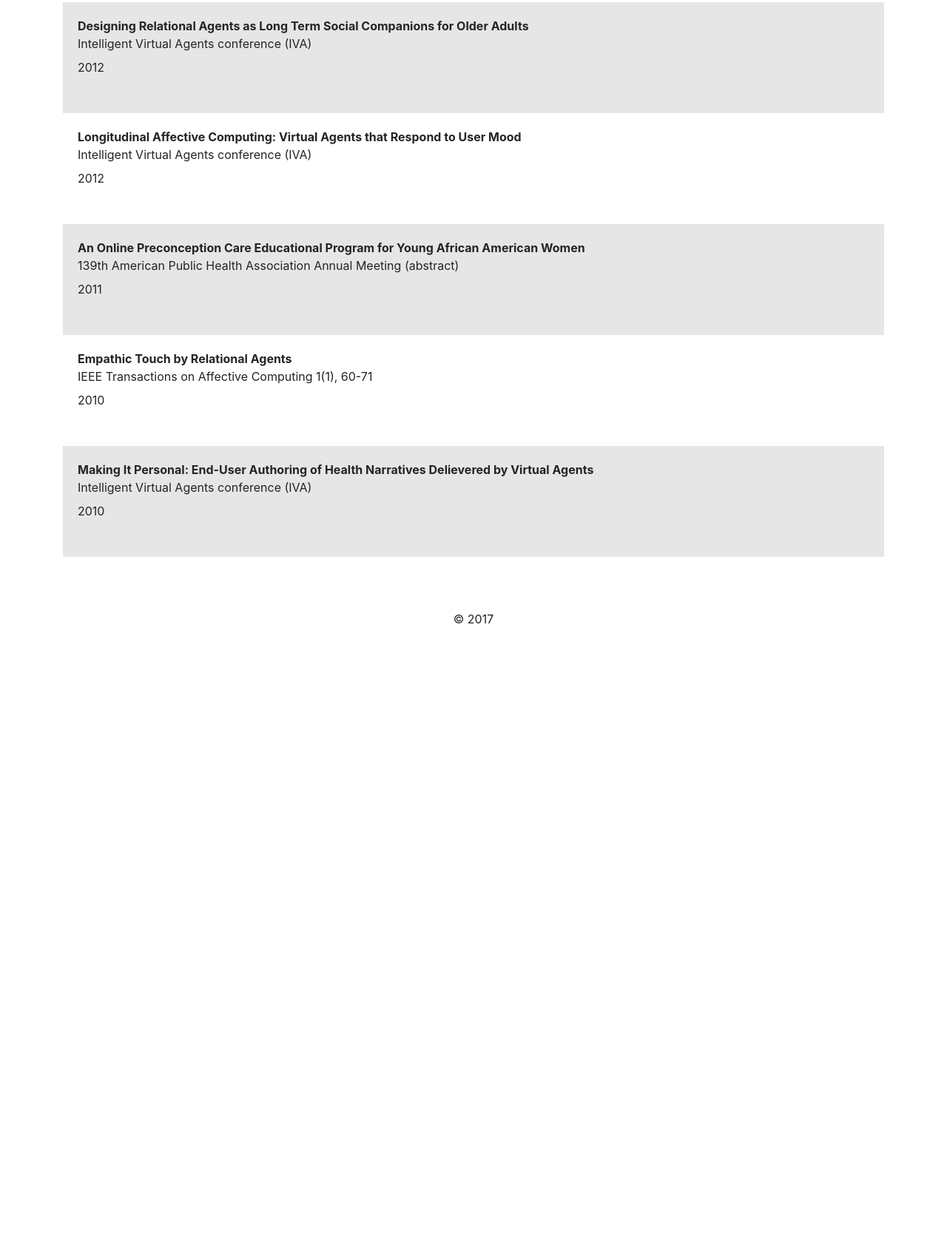
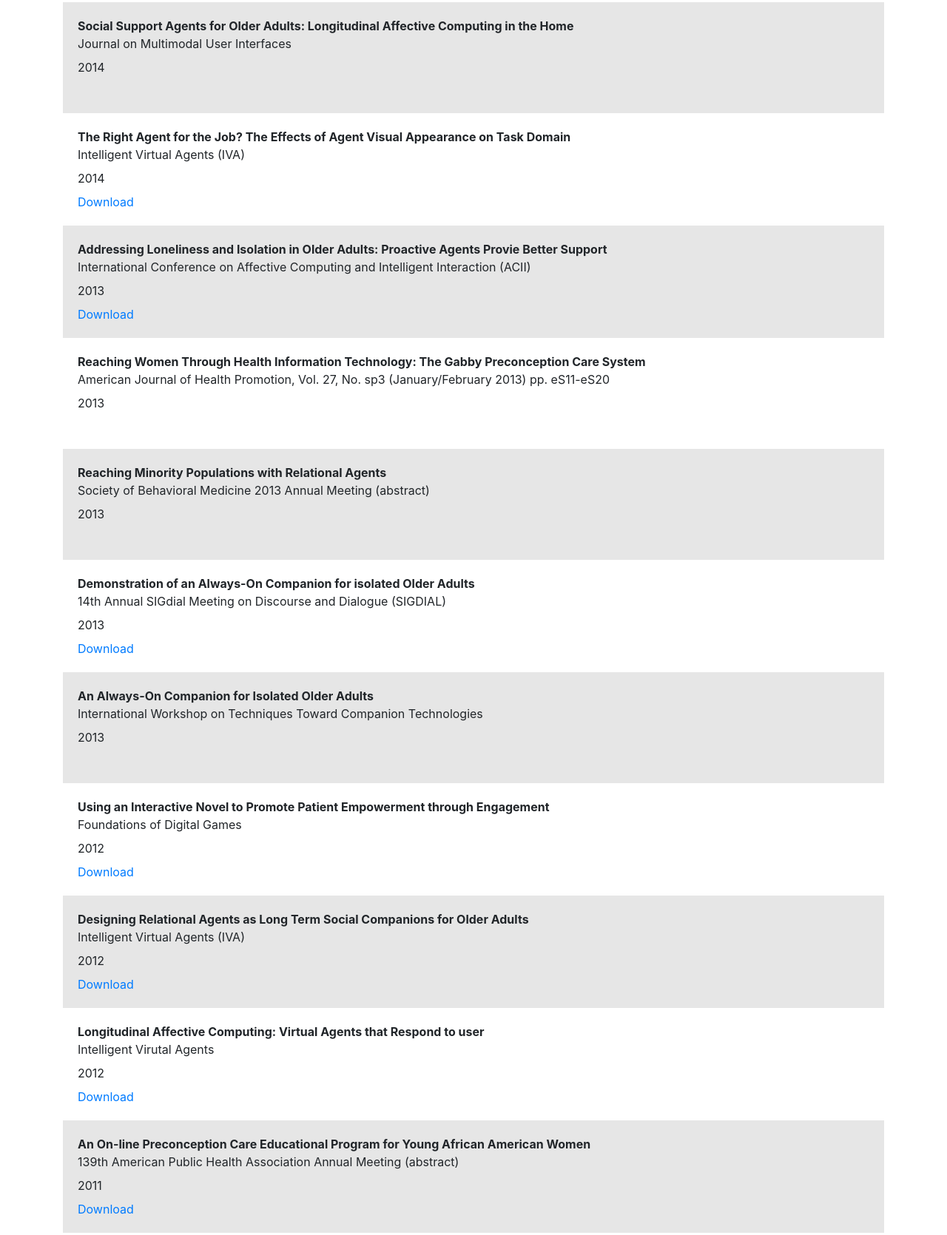
Before and after one commit to lring/lring.github.io, a plain HTML site: page publications.html in a window 1280 px wide. Shown: the part 1055-2725 px from the top of the page at 74% size. Before the commit the page ends 1920 px from the top, so only its background shows below. Drawn offline with nearby package versions, Linux system fonts and the light colour scheme.

Commit message:
Finished publications page

```diff
--- a/publications.html
+++ b/publications.html
@@ -59,35 +59,84 @@
               <dd class="year">2016</dd>
             </div>
             <div class="publication">
+              <dt>DynamicDuo: Co-presenting with Virtual Agents</dt>
+              <dd class="journal">ACM SIGCHI Conference on Human Factors in Computing Systems (CHI)</dd>
+              <dd class="year">2015</dd>
+              <a href="/resources/documents/CHI15-dynamicduo.pdf" download>Download</a>
+            </div>
+            <div class="publication">
+              <dt>Social Support Agents for Older Adults: Longitudinal Affective Computing in the Home</dt>
+              <dd class="journal">Journal on Multimodal User Interfaces</dd>
+              <dd class="year">2014</dd>
+            </div>
+            <div class="publication">
+              <dt>The Right Agent for the Job? The Effects of Agent Visual Appearance on Task Domain</dt>
+              <dd class="journal">Intelligent Virtual Agents (IVA)</dd>
+              <dd class="year">2014</dd>
+              <a href="/resources/documents/render.iva14.pdf" download>Download</a>
+            </div>
+            <div class="publication">
+              <dt>Addressing Loneliness and Isolation in Older Adults: Proactive Agents Provie Better Support</dt>
+              <dd class="journal">International Conference on Affective Computing and Intelligent Interaction (ACII)</dd>
+              <dd class="year">2013</dd>
+              <a href="/resources/documents/ACII2013.pdf" download>Download</a>
+            </div>
+            <div class="publication">
+              <dt>Reaching Women Through Health Information Technology: The Gabby Preconception Care System</dt>
+              <dd class="journal">American Journal of Health Promotion, Vol. 27, No. sp3 (January/February 2013) pp. eS11-eS20</dd>
+              <dd class="year">2013</dd>
+            </div>
+            <div class="publication">
+              <dt>Reaching Minority Populations with Relational Agents</dt>
+              <dd class="journal">Society of Behavioral Medicine 2013 Annual Meeting (abstract)</dd>
+              <dd class="year">2013</dd>
+            </div>
+            <div class="publication">
+              <dt>Demonstration of an Always-On Companion for isolated Older Adults</dt>
+              <dd class="journal">14th Annual SIGdial Meeting on Discourse and Dialogue (SIGDIAL)</dd>
+              <dd class="year">2013</dd>
+              <a href="/resources/documents/SIGDIAL13.pdf" download>Download</a>
+            </div>
+            <div class="publication">
+              <dt>An Always-On Companion for Isolated Older Adults</dt>
+              <dd class="journal">International Workshop on Techniques Toward Companion Technologies</dd>
+              <dd class="year">2013</dd>
+            </div>
+            <div class="publication">
+              <dt>Using an Interactive Novel to Promote Patient Empowerment through Engagement</dt>
+              <dd class="journal">Foundations of Digital Games</dd>
+              <dd class="year">2012</dd>
+              <a href="/resources/documents/fdg12.pdf" download>Download</a>
+            </div>
+            <div class="publication">
+              <dt>Designing Relational Agents as Long Term Social Companions for Older Adults</dt>
+              <dd class="journal">Intelligent Virtual Agents (IVA)</dd>
+              <dd class="year">2012</dd>
+              <a href="/resources/documents/IVA12.woz.pdf" download>Download</a>
+            </div>
+            <div class="publication">
+              <dt>Longitudinal Affective Computing: Virtual Agents that Respond to user </dt>
+              <dd class="journal">Intelligent Virutal Agents</dd>
+              <dd class="year">2012</dd>
+              <a href="/resources/documents/IVA12.mood.pdf" download>Download</a>
+            </div>
+            <div class="publication">
               <dt>An On-line Preconception Care Educational Program for Young African American Women</dt>
               <dd class="journal">139th American Public Health Association Annual Meeting (abstract)</dd>
               <dd class="year">2011</dd>
-              <a href="/resources/documents/pcc-apha-2011.pdf">Download</a>
-            </div>
-            <div class="publication">
-              <dt>Designing Relational Agents as Long Term Social Companions for Older Adults</dt>
-              <dd class="journal">Intelligent Virtual Agents conference (IVA)</dd>
-              <dd class="year">2012</dd>
-            </div>
-            <div class="publication">
-              <dt>Longitudinal Affective Computing: Virtual Agents that Respond to User Mood</dt>
-              <dd class="journal">Intelligent Virtual Agents conference (IVA)</dd>
-              <dd class="year">2012</dd>
-            </div>
-            <div class="publication">
-              <dt>An Online Preconception Care Educational Program for Young African American Women</dt>
-              <dd>139th American Public Health Association Annual Meeting (abstract)</dd>
-              <dd class="year">2011</dd>
+              <a href="/resources/documents/pcc-apha-2011.pdf" download>Download</a>
             </div>
             <div class="publication">
               <dt>Empathic Touch by Relational Agents</dt>
               <dd>IEEE Transactions on Affective Computing 1(1), 60-71</dd>
               <dd class="year">2010</dd>
+              <a href="/resources/documents/TAFC10.pdf" download>Download</a>
             </div>
             <div class="publication">
               <dt>Making It Personal: End-User Authoring of Health Narratives Delievered by Virtual Agents</dt>
               <dd class="journal">Intelligent Virtual Agents conference (IVA)</dd>
               <dd class="year">2010</dd>
+              <a href="resources/documents/IVA10.story.pdf" download>Download</a>
             </div>
           </dl>
       </div>
```
